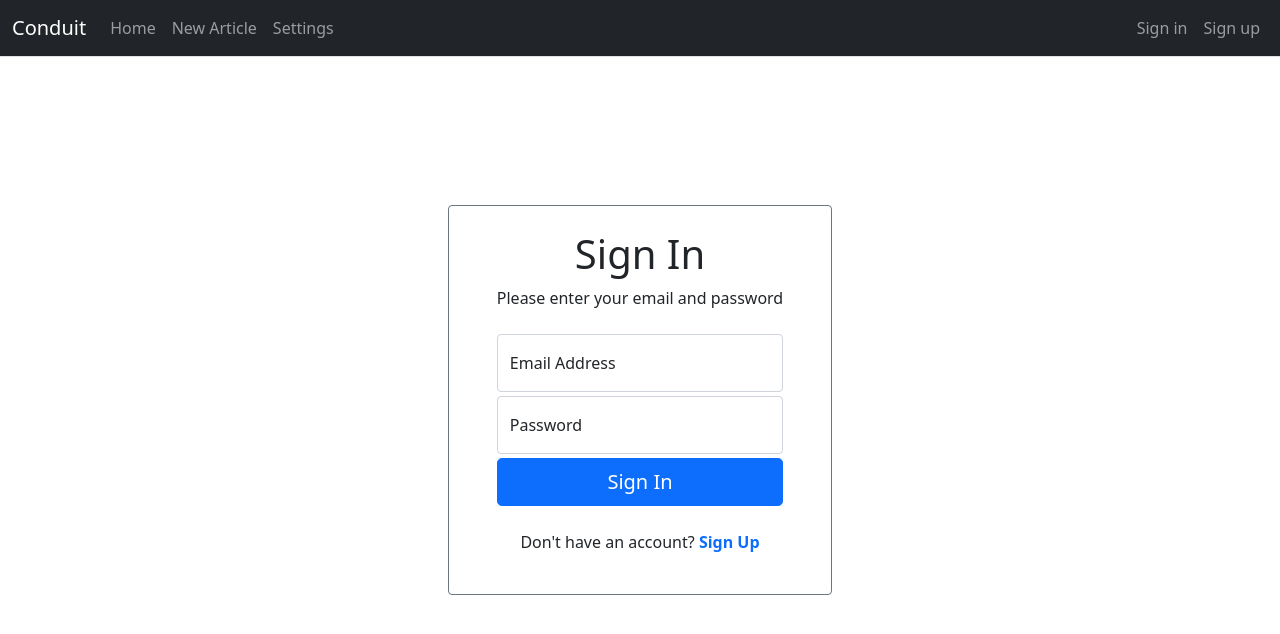
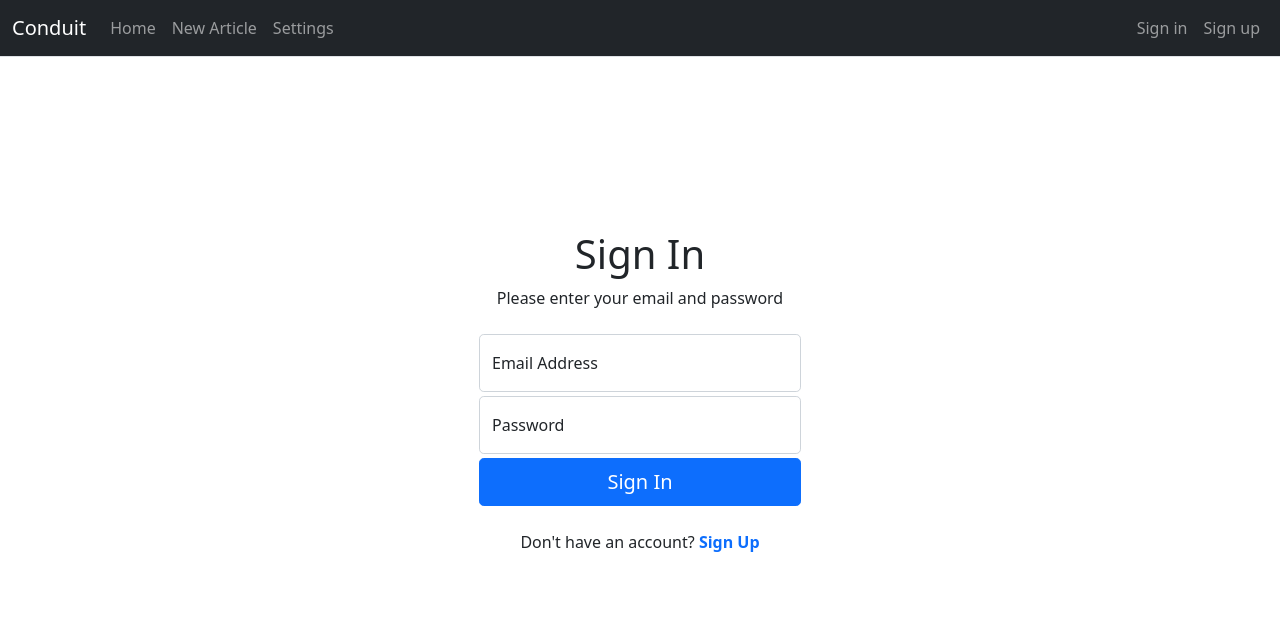
Before and after one commit to rupeshghosh10/ConduitWeb, a React (Create React App) app: page /signin in a window 1280 px wide. Shown: the top 634 px of the page. Built offline with nearby package versions, Linux system fonts and the light colour scheme.

Commit message:
sing in page update

```diff
--- a/src/pages/Signin/Signin.jsx
+++ b/src/pages/Signin/Signin.jsx
@@ -16,9 +16,7 @@ const schema = yup.object({
 const Signin = () => {
 
   const [isLoading, setIsLoading] = useState(false);
-  const { register, formState: { errors }, handleSubmit } = useForm({
-    resolver: yupResolver(schema)
-  });
+  const { register, formState: { errors }, handleSubmit } = useForm({ resolver: yupResolver(schema) });
   const dispatch = useDispatch();
 
   const handleSignin = async data => {
@@ -35,19 +33,18 @@ const Signin = () => {
   };
 
   return (
-    <div className='d-flex justify-content-center align-items-center h-100'>
+    <div className='d-flex justify-content-center align-items-center h-100 w-100'>
       {isLoading &&
         <div className={`d-flex align-items-center justify-content-center w-100 h-100 position-absolute ${styles.loading}`}>
           <Loading width={100} />
         </div>}
-      <div className='px-sm-5 px-4 py-4 border border-secondary rounded'>
-        <form onSubmit={handleSubmit(handleSignin)}>
+      <form className='needs-validation' onSubmit={handleSubmit(handleSignin)}>
         <h1 className='text-center'>Sign In</h1>
         <p className='mb-4 text-center'>Please enter your email and password</p>
         <div className='form-floating has-validation'>
           <input
             type='text'
-              className={`form-control ${errors.email ? 'is-invalid' : ''}`}
+            className={`form-control form-control-lg ${errors.email ? 'is-invalid' : ''}`}
             placeholder='Email Address'
             {...register('email')} />
           <label htmlFor='email'>Email Address</label>
@@ -56,18 +53,17 @@ const Signin = () => {
         <div className='form-floating has-validation'>
           <input
             type='password'
-              className={`form-control mt-1 ${errors.password ? 'is-invalid' : ''}`}
+            className={`form-control mt-1 form-control-lg ${errors.password ? 'is-invalid' : ''}`}
             placeholder='Password'
             {...register('password')} />
           <label htmlFor='password'>Password</label>
           <p className='invalid-feedback m-0 ps-1'>{errors.password?.message}</p>
         </div>
         <input type='submit' className='btn btn-lg btn-primary w-100 mt-1' value='Sign In' />
-        </form>
         <div className='mt-4 text-center'>
           <p>Don't have an account? <a href='/' className='fw-bold text-decoration-none link-primary'>Sign Up</a></p>
         </div>
-      </div>
+      </form>
     </div>
   );
 }
```
Lines whose indentation alone changed are shown as unchanged.
